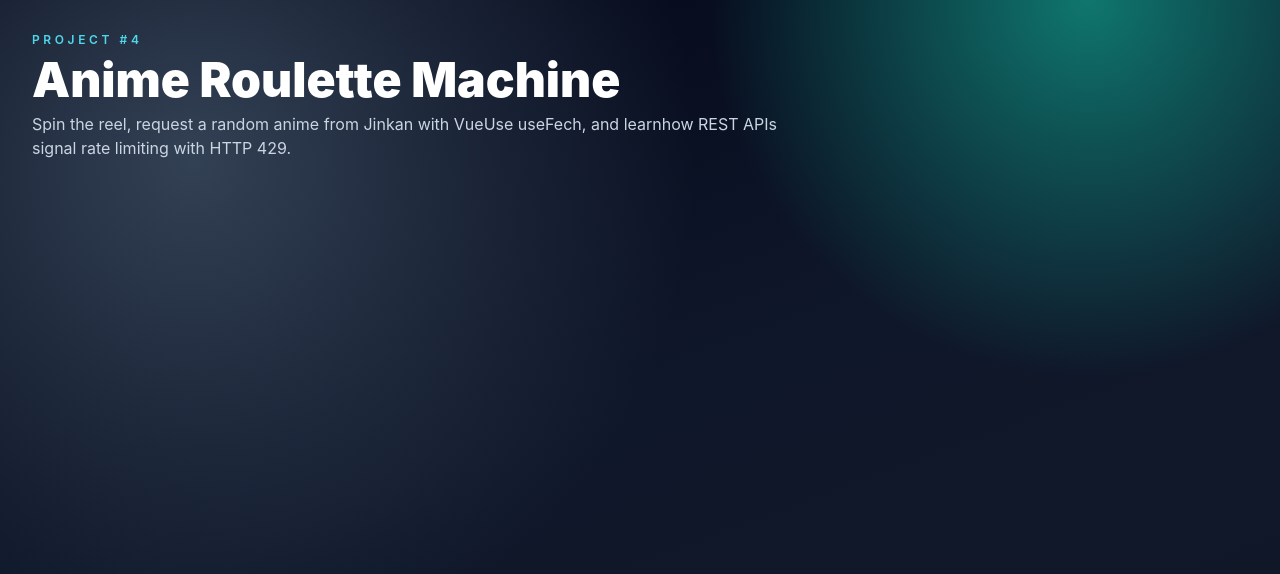
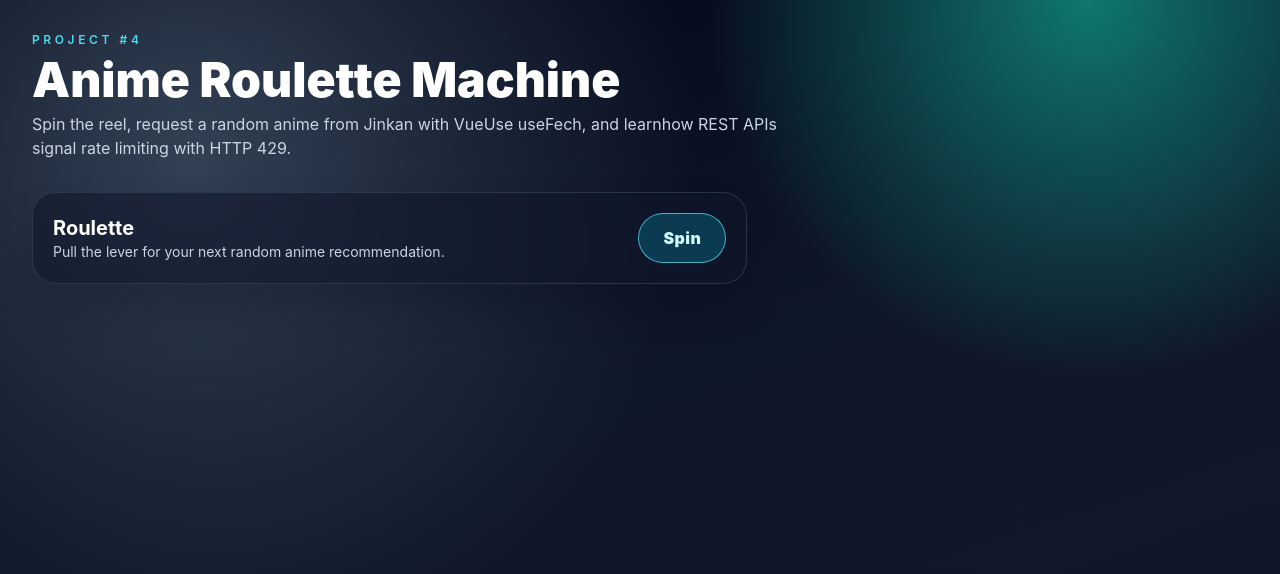
Before and after one commit to jorgerojas84/anime-roulette-watchlist, a Vue app: page / in a window 1280 px wide. Shown: the top 574 px of the page. Built offline with nearby package versions, Linux system fonts and the light colour scheme.

Commit message:
spin button layout

```diff
--- a/src/pages/HomePage.vue
+++ b/src/pages/HomePage.vue
@@ -1,15 +1,36 @@
-<script setup></script>
+<script setup>
+const spin = () => alert('Hello')
+</script>
 
 <template>
     <main class="min-h-screen bg-[radial-gradient(circle_at_15%_20%,#334155,transparent_40%),radial-gradient(circle_at_85%_0%,#0f766e,transparent_28%),linear-gradient(160deg,#020617,#0f172a,#111827)] px-4 py-8 text-slate-100 sm:px 6 lg:px-8">
 
     <div class="mx-auto max-w-7xl">
-      <header>
+      <header class="mb-8">
         <p class="text-xs font-semibold uppercase tracking-[0.3em] text-cyan-300/90">Project #4</p>
         <h1 class="mt-2 text-4xl font-black text-white sm:text-5xl">Anime Roulette Machine</h1>
         <p class="mt-2 max-w-3xl text-sm text-slate-300 sm:text-base">Spin the reel, request a random anime from Jinkan with VueUse useFech, and learnhow REST APIs signal rate limiting with HTTP 429.</p>
       </header>
+
+      <div class="grid gap-6 lg:grid-cols-[1.2fr_0.8fr]">
+        <section class="space-y-5">
+          <div class="border border-slate-700/70 bg-slate-900/60 rounded-3xl p-5 shadow-2xl shadow-slate-950/30 backdrop-blur-sm">
+            <div class="flex flex-col gap-3 sm:flex-row sm:items-center sm:justify-between">
+              <div>
+                <h2 class="text-xl font-bold text-white">Roulette</h2>
+                <p class="text-sm text-slate-300">Pull the lever for your next random anime recommendation.</p>
+              </div>
+              <button
+                type="button"
+                class="cursor-pointer rounded-full border border-cyan-300/70 bg-cyan-400/20 px-6 py-3 text-base font-black tracking-wide text-cyan-100 hover:bg-cyan-400/30"
+                @click="spin"
+                >
+                Spin
+              </button>
+            </div>
+          </div>
+        </section>
+      </div>
     </div>
-
     </main>
 </template>
```
